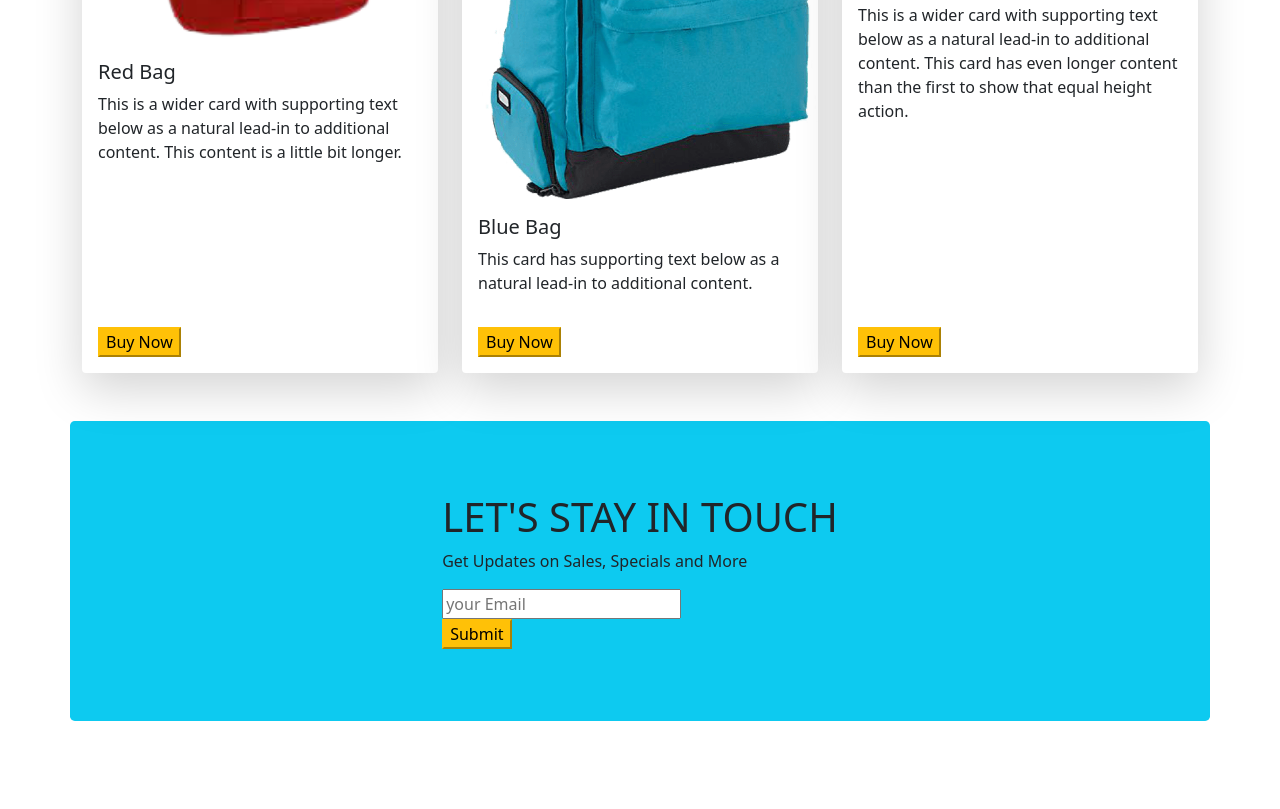
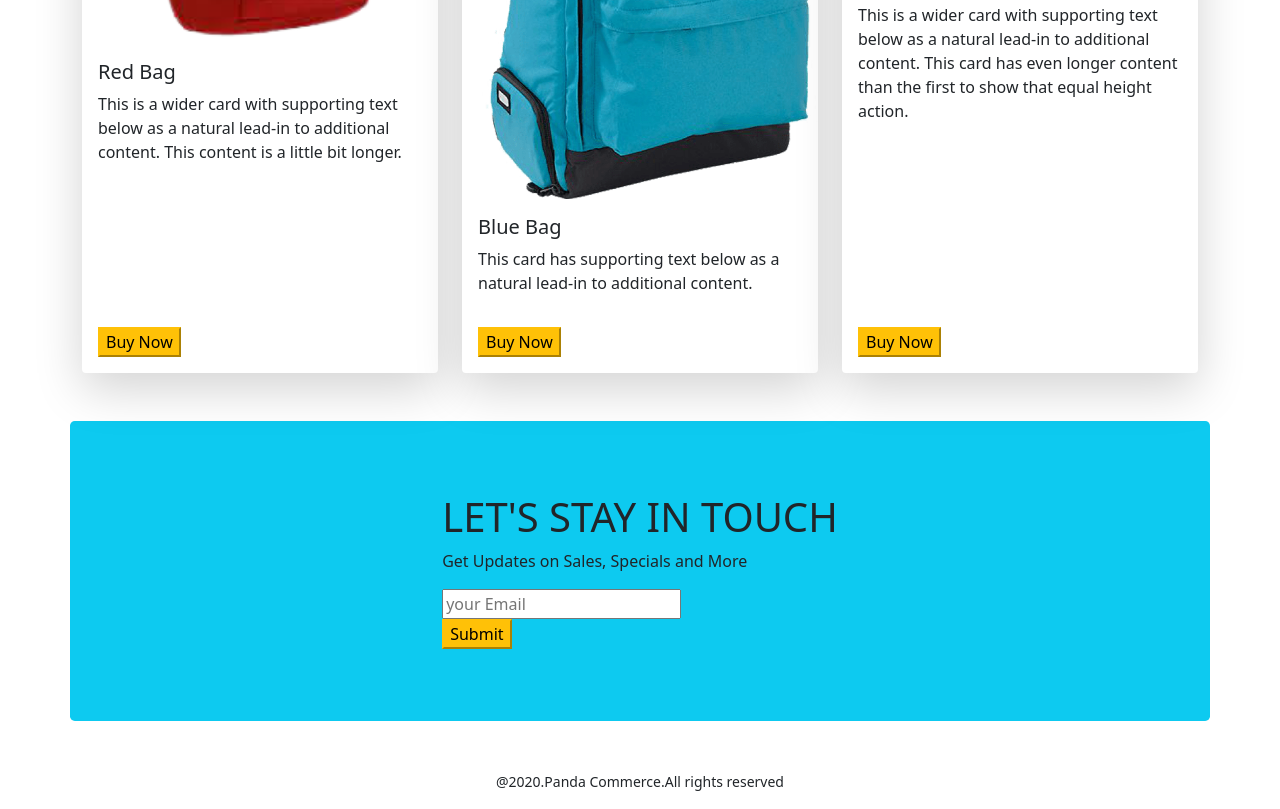
Before and after one commit to ishrataney/panda-commerce-bootstrap, a plain HTML site: page index.html in a window 1280 px wide. Shown: the part 1773-2582 px from the top of the page. Before the commit the page ends 2494 px from the top, so only its background shows below. Drawn offline with nearby package versions, Linux system fonts and the light colour scheme.

Commit message:
initial commit

```diff
--- a/index.html
+++ b/index.html
@@ -231,7 +231,8 @@
     </main>
 
 
-    <footer>
+    <footer class="mt-5 text-center">
+      <p><small>@2020.Panda Commerce.All rights reserved</small></p>
 
     </footer>
 
```
